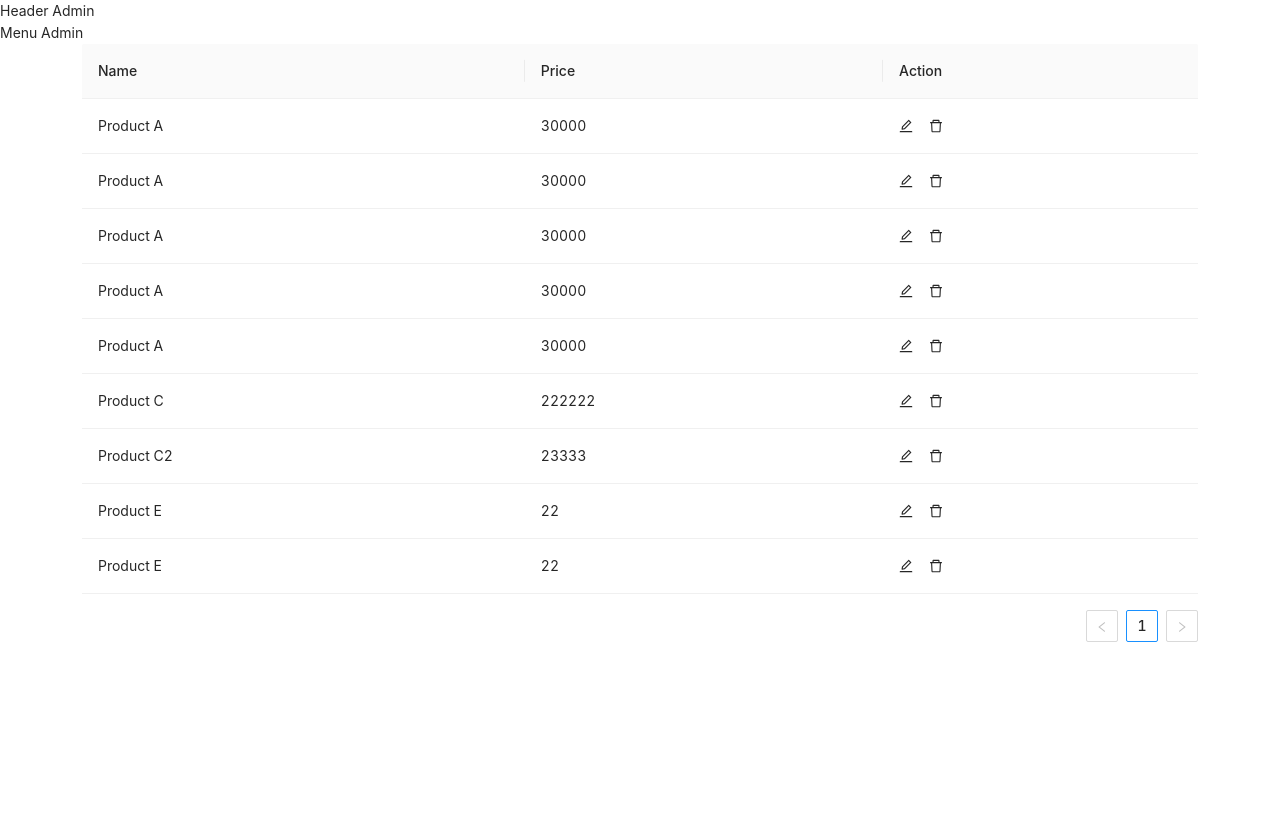
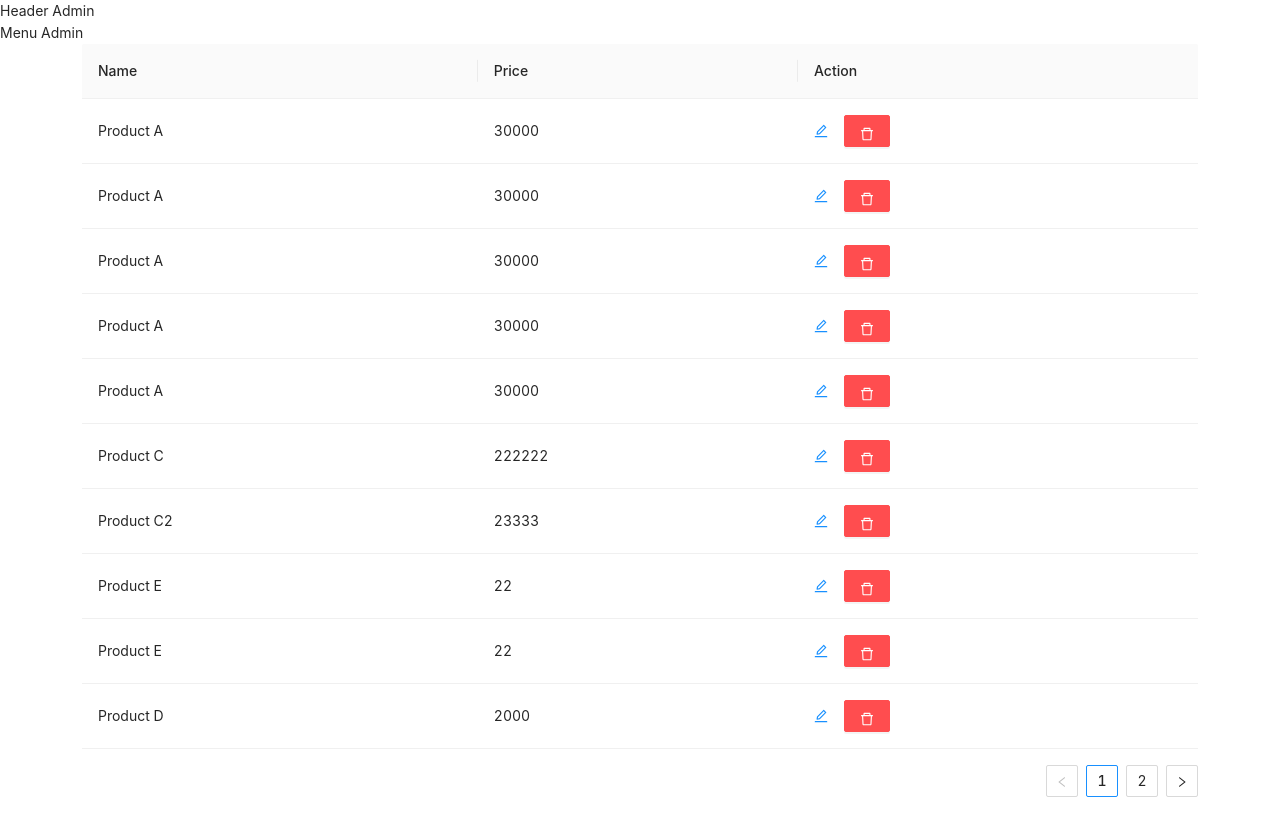
Before and after one commit to dinhdcph14290/Assignment_React-TS, a React (Vite) app: page /admin/products in a window 1280 px wide. Built offline with nearby package versions, Linux system fonts and the light colour scheme; data requests are answered from the project's data file.

Commit message:
feat: update

```diff
--- a/db.json
+++ b/db.json
@@ -44,6 +44,16 @@
       "name": "Product E",
       "price": "22",
       "id": 13
+    },
+    {
+      "name": "Product D",
+      "price": "2000",
+      "id": 14
+    },
+    {
+      "name": "Product D",
+      "price": "2000",
+      "id": 15
     }
   ]
 }
--- a/src/pages/ProductManager.tsx
+++ b/src/pages/ProductManager.tsx
@@ -1,7 +1,8 @@
 import React, {useState} from 'react'
 import { ProductType } from '../types/product'
-import { Table, Tag, Space } from 'antd';
+import { Table, Tag, Space, Button } from 'antd';
 import { DeleteOutlined, EditOutlined } from '@ant-design/icons';
+import { Link } from 'react-router-dom';
 
 type ProductManagerProps = {
     data: ProductType[],
@@ -28,8 +29,8 @@ const columns = [
     key: 'action',
     render: () => (
     <Space size="middle">
-        <a><EditOutlined /></a>
-        <a><DeleteOutlined /></a>
+        <Link to={`/edit`}><EditOutlined /></Link>
+        <Button type='primary' danger><DeleteOutlined /></Button>
     </Space>
     ),
 },
@@ -45,6 +46,28 @@ const ProductManager = (props: ProductManagerProps) => {
     return (
         <div className='container'>
             <Table columns={columns} dataSource={dataSource} />
+            {/* <table className='table table-bordered'>
+            <thead>
+                <tr>
+                    <th>#</th>
+                    <th>Name</th>
+                    <th></th>
+                </tr>
+            </thead>
+            <tbody>
+            {props.data && props.data.map((item, index) => {
+                return <tr key={index}>
+                        <td>{index + 1}</td>
+                        <td>{item.name}</td>
+                        <td>
+                        <Link to={`/admin/product/${item.id}/edit`}>Edit</Link>
+                        <button onClick={() => props.onRemove(item.id)}>Remove</button>
+                        </td>
+                    </tr>
+            })}
+
+            </tbody>
+      </table> */}
         </div>
     )
 }
```
